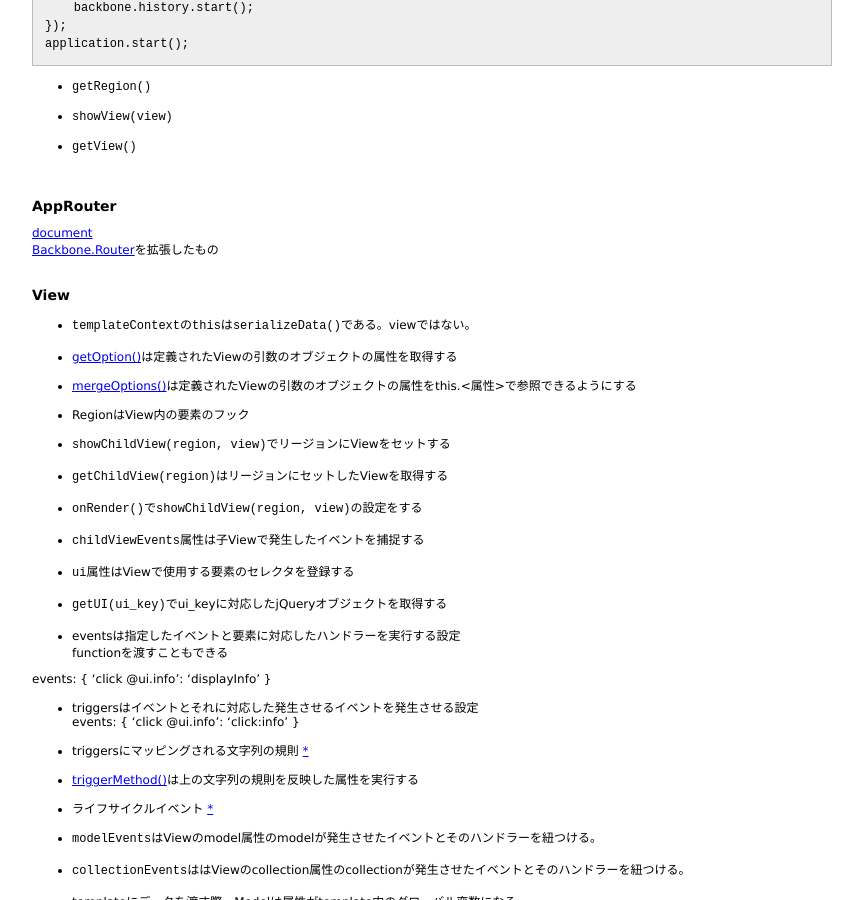
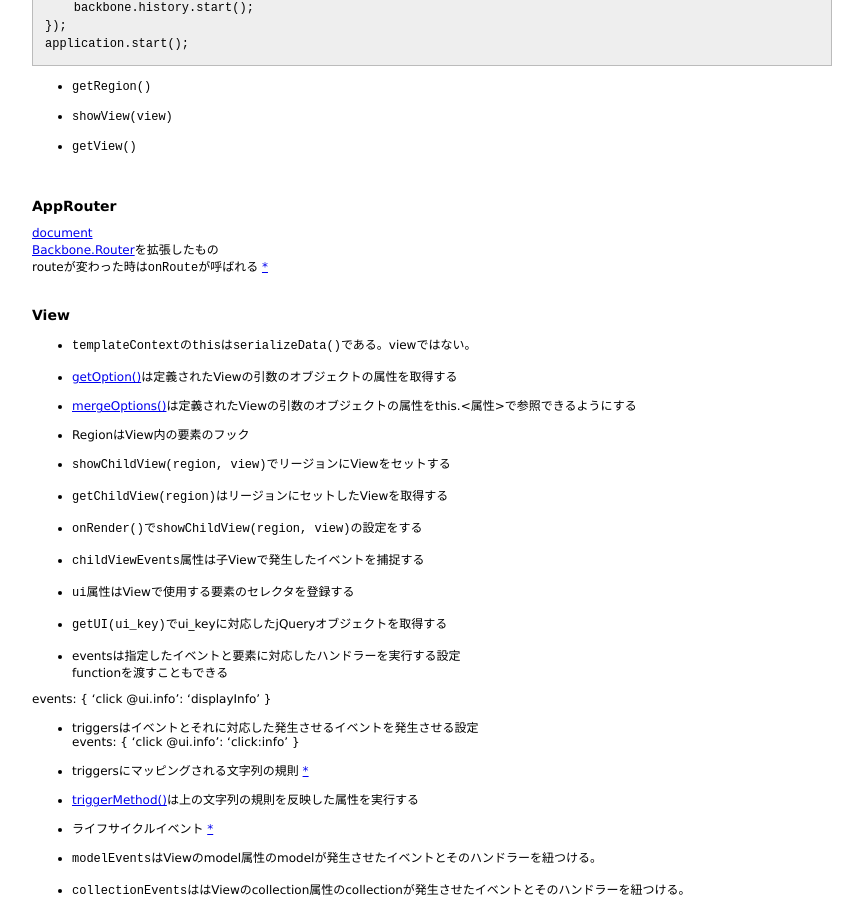
Before and after one commit to 38elements/38elements.github.com, a Jekyll site: the page built from _posts/2016-09-11-backbone_marionette.md, in a window 1280 px wide and 900 px high, scrolled down 375 px. Shown: the whole window, without its empty margins (208-1071 px from the left). Built offline with Jekyll 4.4.1, drawn with Linux system fonts in a browser that asks for light colours.

Commit message:
Update 2016-09-11-backbone_marionette.md

```diff
--- a/_posts/2016-09-11-backbone_marionette.md
+++ b/_posts/2016-09-11-backbone_marionette.md
@@ -39,6 +39,7 @@ application.start();
 ### AppRouter
 [document](http://marionettejs.com/docs/master/marionette.approuter.html)
 [Backbone.Router](http://backbonejs.org/#Router)を拡張したもの
+routeが変わった時は`onRoute`が呼ばれる [\*](http://marionettejs.com/docs/master/marionette.approuter.html#handling-route-changes)
 <br>
 
 
```
